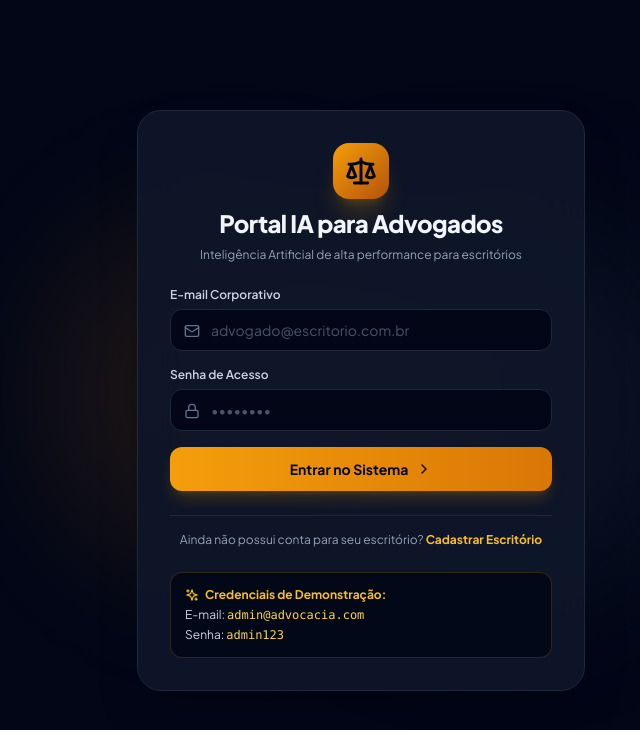
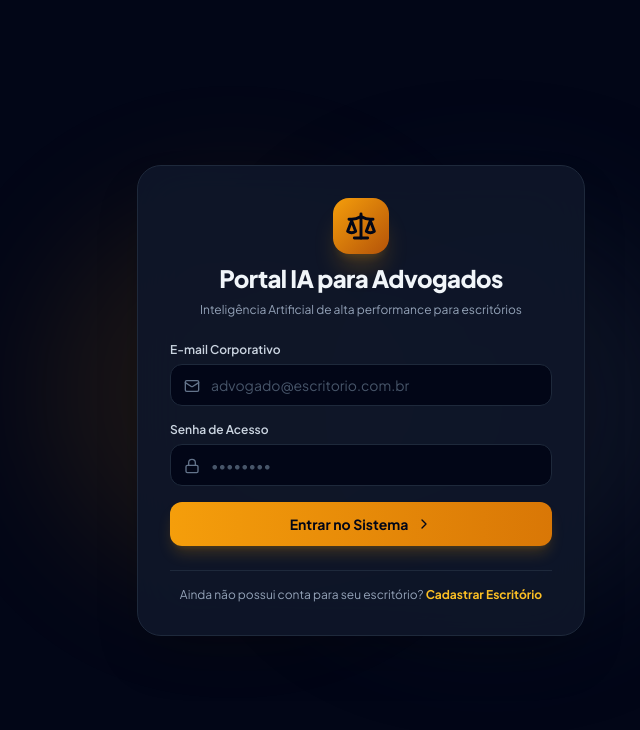
Before and after one commit to thiekokumagai/front-advogado, a React (Vite) app: page /login in a window 1280 px wide. Shown: the top 730 px of the page, without its empty margins (279-919 px from the left). Built offline with nearby package versions, Linux system fonts and the light colour scheme; no server answers.

Commit message:
feat: implement login page with authentication form and error handling

```diff
--- a/src/pages/LoginPage.tsx
+++ b/src/pages/LoginPage.tsx
@@ -1,7 +1,7 @@
 import React, { useState } from 'react';
 import { useAuth } from '../context/AuthContext';
 import { useNavigate, Link } from 'react-router-dom';
-import { Scale, Lock, Mail, ChevronRight, AlertCircle, Sparkles } from 'lucide-react';
+import { Scale, Lock, Mail, ChevronRight, AlertCircle } from 'lucide-react';
 
 export const LoginPage: React.FC = () => {
   const { login } = useAuth();
@@ -97,15 +97,6 @@ export const LoginPage: React.FC = () => {
             Cadastrar Escritório
           </Link>
         </div>
-
-        {/* Demo Credentials Box */}
-        <div className="p-3.5 bg-slate-950/80 border border-amber-500/20 rounded-xl text-xs space-y-1">
-          <p className="font-bold text-amber-400 flex items-center gap-1.5">
-            <Sparkles className="w-3.5 h-3.5" /> Credenciais de Demonstração:
-          </p>
-          <p className="text-slate-300">E-mail: <code className="text-amber-300 font-mono">admin@advocacia.com</code></p>
-          <p className="text-slate-300">Senha: <code className="text-amber-300 font-mono">admin123</code></p>
-        </div>
       </div>
     </div>
   );
```
